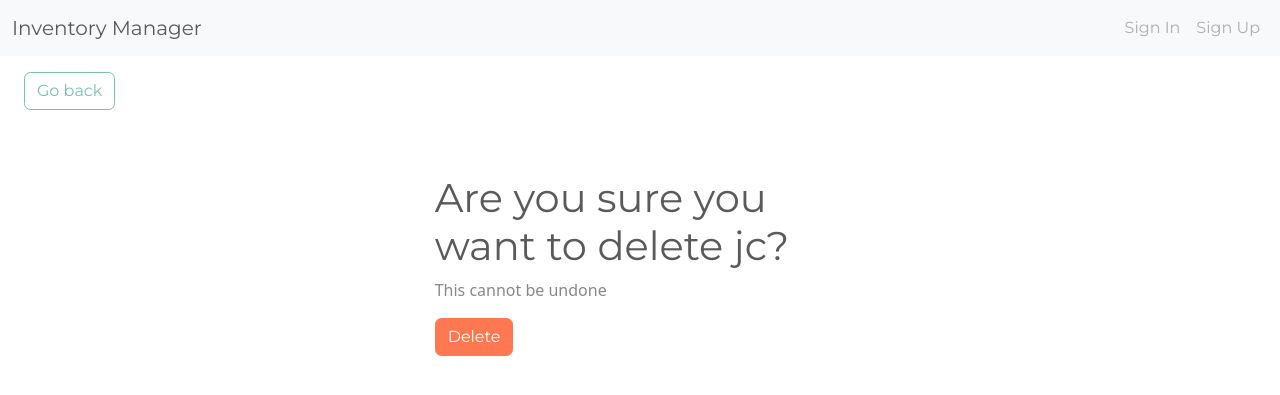
After one commit to Jayachandra-27/Inventory-management-system, a Django app: page /delete_item/4/ in a window 1280 px wide. The commit adds this page. Shown: the top 395 px of the page. Run offline with Django 5.2, Linux system fonts and the light colour scheme; data comes from the database, SQL or seed files in the repository; both versions use the stored data as it was after the commit.

Commit message:
updated code

```diff
--- a/app/models.py
+++ b/app/models.py
@@ -7,7 +7,7 @@ class InventoryItem(models.Model):
 	quantity = models.IntegerField()
 	category = models.ForeignKey('Category', on_delete=models.SET_NULL, blank=True, null=True)
 	date_created = models.DateTimeField(auto_now_add=True)
-	user = models.ForeignKey(User, on_delete=models.CASCADE)
+	user = models.ForeignKey(User, on_delete=models.CASCADE,null=True,blank=True)
 
 	def __str__(self):
 		return self.name
--- a/app/templates/inventory/dashboard.html
+++ b/app/templates/inventory/dashboard.html
@@ -19,7 +19,7 @@
 	<div class="row">
 		<div class="col-md-10 col-12 mx-auto mt-5">
 			<div class="d-flex justify-content-end">
-				<a href="" class="btn btn-primary">+</a>
+				<a href="{%url 'additem'%}" class="btn btn-primary">+</a>
 			</div>
 
 			<table class="table table-hover table-striped">
@@ -55,8 +55,8 @@
 							<td class="text-success">{{ item.quantity }}</td>
 						{% endif %}
 						<td>{{ item.category.name }}</td>
-						<td><a href="" class="btn btn-outline-secondary">Edit</a></td>
-						<td><a href="" class="btn btn-secondary">Delete</a></td>
+						<td><a href="{% url 'edititem' item.id %}" class="btn btn-outline-secondary">Edit</a></td>
+						<td><a href="{% url 'deleteitem' item.id %}" class="btn btn-secondary">Delete</a></td>
 					</tr>
 					{% endfor %}
 				</tbody>
--- /dev/null
+++ b/app/templates/inventory/delete.html
@@ -0,0 +1,18 @@
+{% extends 'inventory/base.html' %}
+
+{% block content %}
+	<div>
+		<a href="{% url 'dashboard' %}" class="btn btn-outline-primary my-3 mx-4">Go back</a>
+		<div class="row">
+			<form method="POST" class="col-sm-11 col-md-4 mx-auto mt-5">
+				{% csrf_token %}
+				<h1 class="fw-light">Are you sure you want to delete {{ item.name }}?</h1>
+				<p class="fw-light">This cannot be undone</p>
+
+				<div>
+					<button class="btn btn-danger">Delete</button>
+				</div>
+			</form>
+		</div>
+	</div>
+{% endblock content %}
--- a/app/urls.py
+++ b/app/urls.py
@@ -6,5 +6,8 @@ from . import views
 urlpatterns = [
     path('',views.home.as_view(),name='home'),
     path('dashboard/',views.dashboard.as_view(),name='dashboard'),
-    path('signup/',views.SignUpView.as_view(),name='signup')
+    path('signup/',views.SignUpView.as_view(),name='signup'),
+    path('edit_item/<int:pk>/',views.edit_item.as_view(),name='edititem'),
+    path('delete_item/<int:pk>/',views.delete_item.as_view(),name='deleteitem'),
+    path('add-item/', views.add_item.as_view(), name='additem'),
 ]
--- a/app/views.py
+++ b/app/views.py
@@ -1,11 +1,12 @@
 from urllib import response
 from django.http import HttpResponse
-from django.views.generic import TemplateView,View
+from django.urls import reverse_lazy
+from django.views.generic import TemplateView,View,UpdateView,DeleteView,CreateView
 from django.shortcuts import redirect, render
 from .models import InventoryItem,Category
 from project.settings import low_quantity
 from django.contrib import messages
-from .forms import RegistrationForm
+from .forms import RegistrationForm,InventoryItemForm
 from django.contrib.auth import authenticate
 from django.contrib import auth
 
@@ -54,3 +55,32 @@ class SignUpView(View):
 
 
         return render(request,'inventory/signup.html',{'form':form})
+
+class edit_item(UpdateView):
+    model=InventoryItem
+    form_class=InventoryItemForm
+    template_name='inventory/editform.html'
+    success_url = reverse_lazy('dashboard')
+
+class delete_item(DeleteView):
+    model=InventoryItem
+    # form_class=InventoryItemForm
+    template_name='inventory/delete.html'
+    success_url = reverse_lazy('dashboard')
+    context_object_name = 'item'
+
+class add_item(View):
+    def get(self, request):
+        form = InventoryItemForm()
+        return render(request, 'inventory/editform.html', {'form': form})
+
+    def post(self,request):
+        form=InventoryItemForm(request.POST)
+        if form.is_valid():
+            form.save()
+            return redirect('dashboard')
+        return render(request,'inventory/editform.html',{'form':form})
+	# model = InventoryItem
+	# form_class = InventoryItemForm
+	# template_name = 'inventory/editform.html'
+	# success_url = reverse_lazy('dashboard')
```
Also changed, not shown: app/forms.py (+10 -2 lines), app/templates/inventory/editform.html (added, +21 -0 lines), app/migrations/0002_alter_inventoryitem_user.py (added), db.sqlite3.
